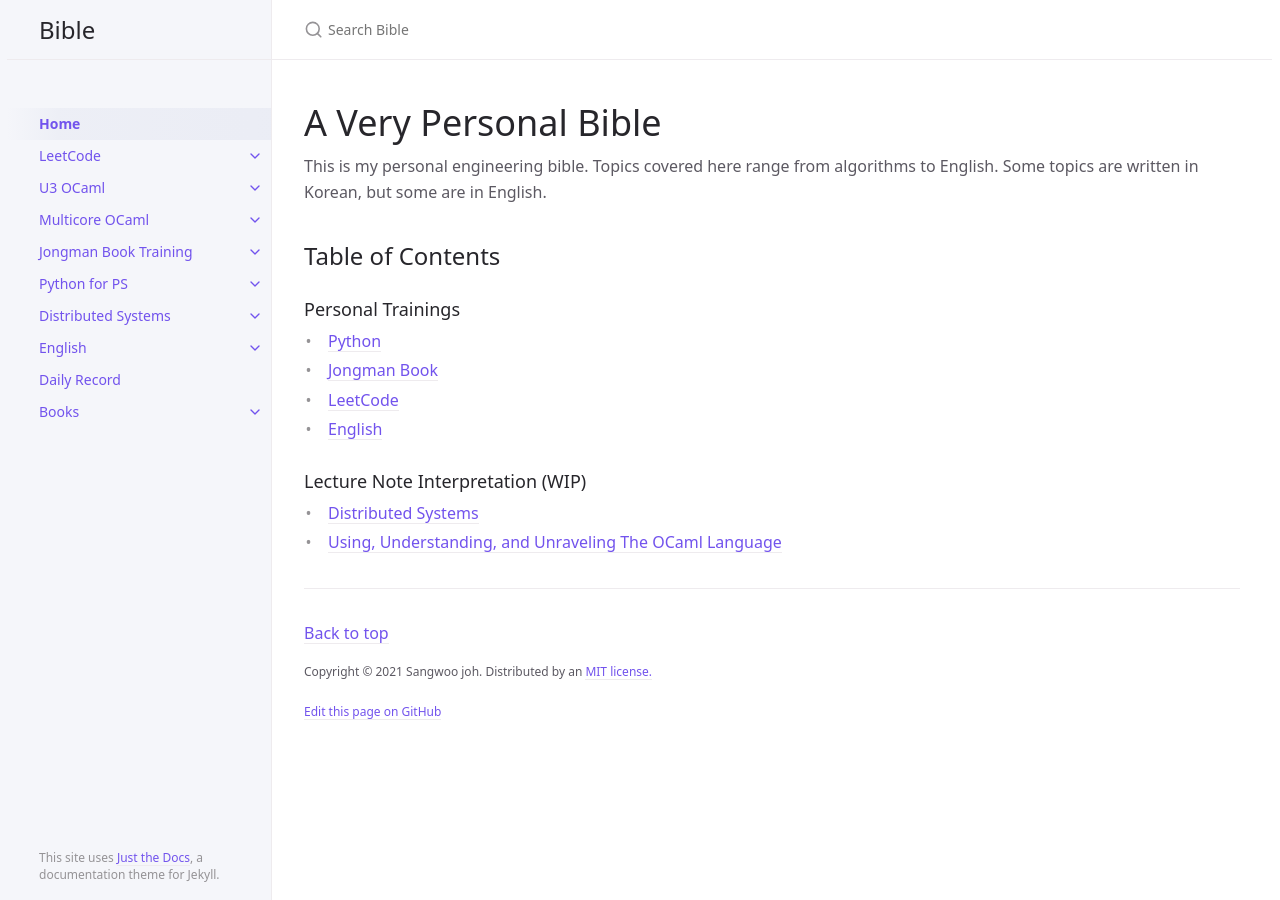
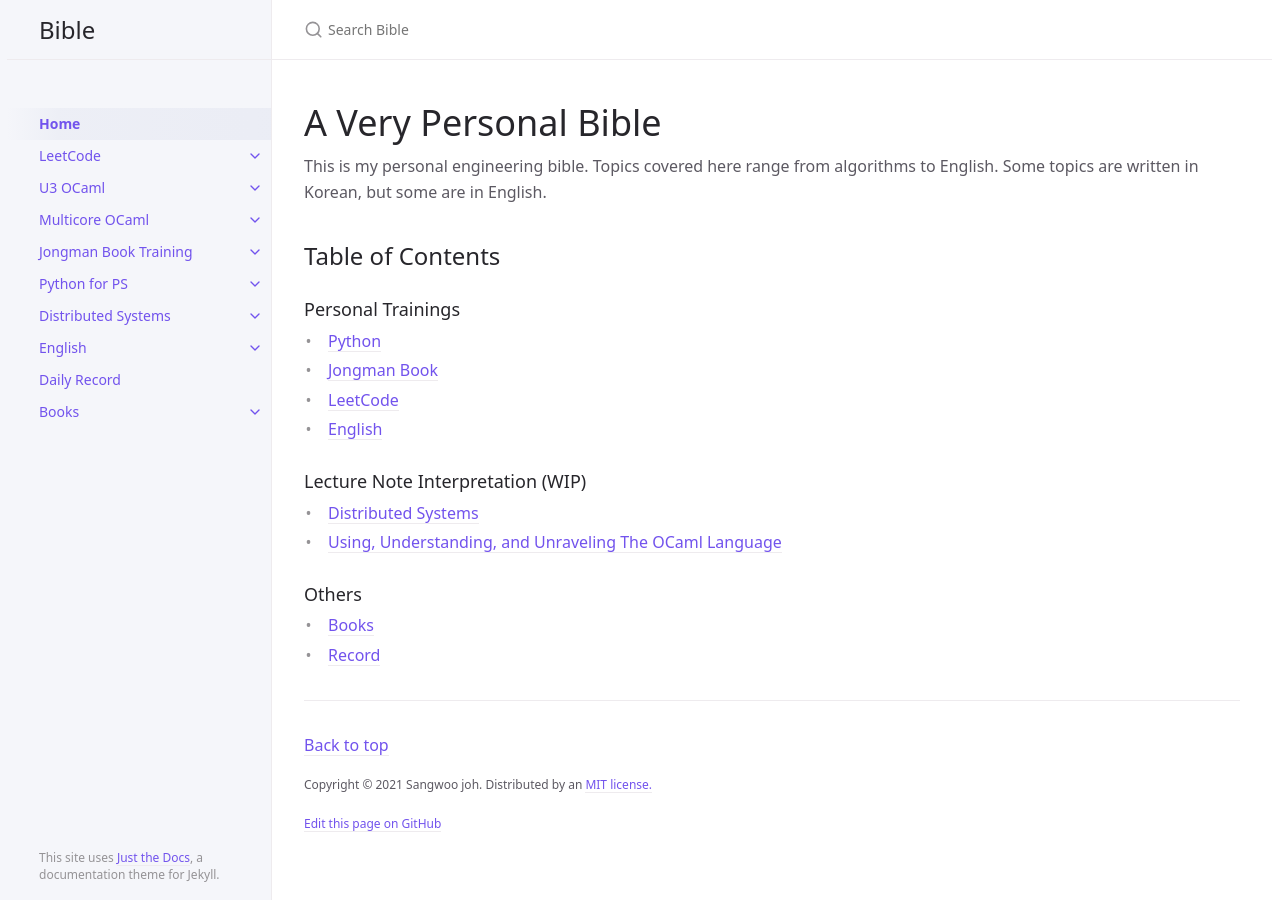
Before and after one commit to sangwoo-joh/bible-archive, a Jekyll site: the page built from index.md, in a window 1280 px wide. Built offline with Jekyll 4.4.1, drawn with Linux system fonts in a browser that asks for light colours.

Commit message:
Update index

```diff
--- a/index.md
+++ b/index.md
@@ -22,3 +22,7 @@ permalink: /
 ### Lecture Note Interpretation (WIP)
  - [Distributed Systems](distributed-systems/)
  - [Using, Understanding, and Unraveling The OCaml Language](u3-ocaml/)
+
+### Others
+ - [Books](books/)
+ - [Record](daily/)
```
